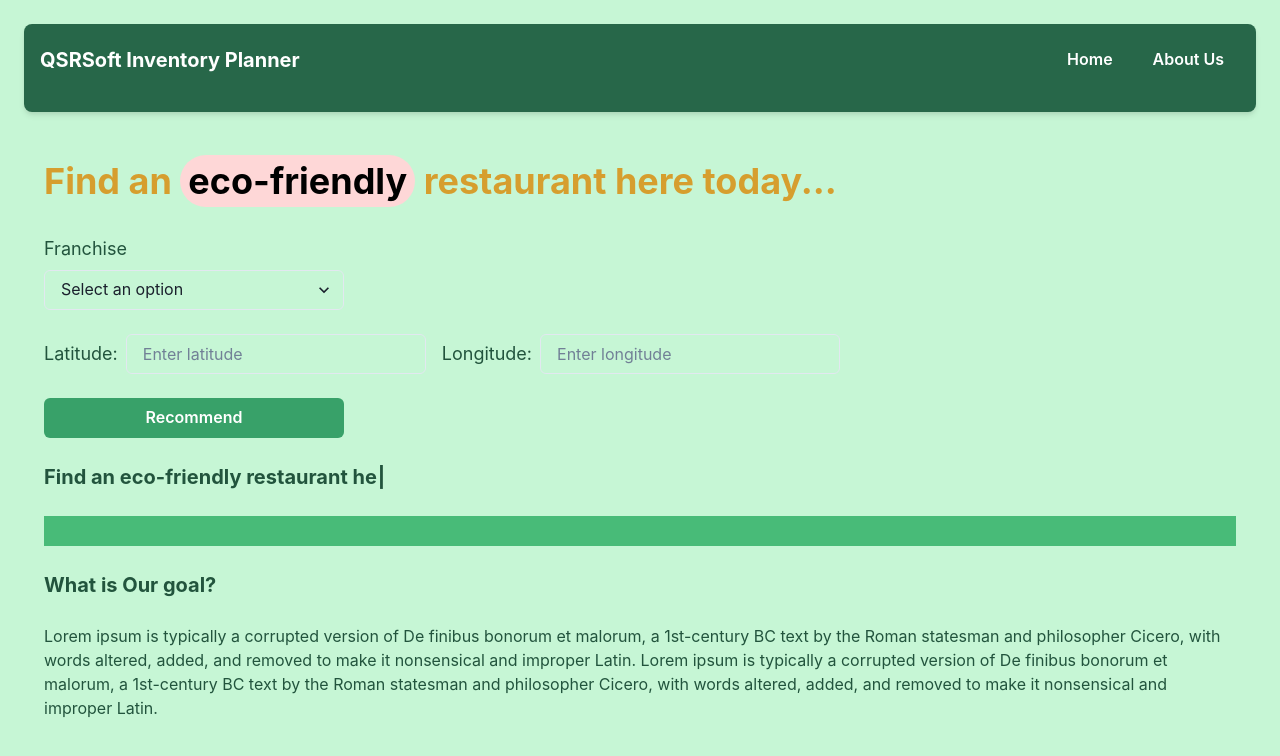
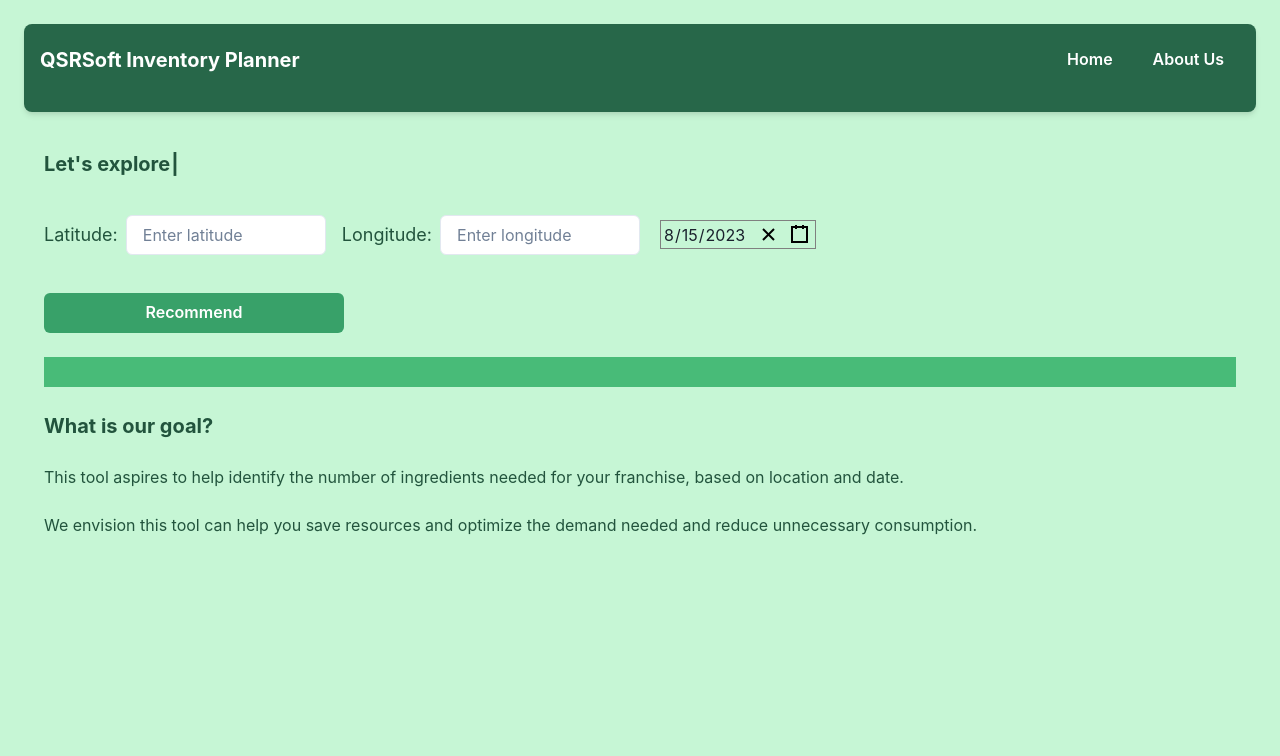
Before and after one commit to Riya500-git/qsrsoft_inventory_planner, a React (Create React App) app: page /mainpage in a window 1280 px wide. Shown: the top 756 px of the page. Built offline with nearby package versions, Linux system fonts and the light colour scheme.

Commit message:
Improve how API response is displayed

```diff
--- a/package.json
+++ b/package.json
@@ -12,6 +12,7 @@
     "@testing-library/user-event": "^13.5.0",
     "framer-motion": "^10.15.1",
     "react": "^18.2.0",
+    "react-date-picker": "^10.5.0",
     "react-dom": "^18.2.0",
     "react-router-dom": "^6.15.0",
     "react-scripts": "5.0.1",
--- a/src/MainPage.js
+++ b/src/MainPage.js
@@ -1,32 +1,42 @@
-import React, { useState, useEffect } from 'react';
+import React, { useState } from 'react';
 import {
   Box,
   Text,
   Input,
   Button,
   ChakraProvider,
-  Select,
   Flex,
   Heading,
-  Highlight,
+  Table,
+  Tr,
+  Td,
+  Tbody,
+  Thead,
+  Th
 } from '@chakra-ui/react';
 import Typewriter from 'typewriter-effect';
+import DatePicker from 'react-date-picker';
+import 'react-date-picker/dist/DatePicker.css';
+import 'react-calendar/dist/Calendar.css';
 
 function MainPage() {
   const [latitude, setLatitude] = useState('');
   const [longitude, setLongitude] = useState('');
-  const [expectedDate, setExpectedDate] = useState('');
-  const [output, setOutput] = useState('');
+  const [date, setDate] = useState(new Date());
+  const [output, setOutput] = useState([]);
+  const [dataExists, setDataExists] = useState(false);
 
   const handleRecommend = async () => {
-    if (!latitude || !longitude) {
+    if (!latitude || !longitude || !date) {
       setOutput("Invalid inputs");
       return;
     }
-    fetch("http://127.0.0.1:5000/inventory?location_id=1&item_id=1&week=1&month=1", {mode:'cors'})
+
+    fetch(`http://127.0.0.1:5000/inventory?lat=${latitude}&lon=${longitude}&date=${date.toISOString().split('T')[0]}`, {mode:'cors'})
       .then((response) => response.json())
       .then((json) => {
         setOutput(json);
+        setDataExists(true);
       });
   };
 
@@ -48,23 +58,25 @@ function MainPage() {
         </Box>
 
         <Box ml={5} mr={5} mt={10}>
-          <Heading lineHeight="tall" color="yellow.500">
+          {/* <Heading lineHeight="tall" color="yellow.500">
             <Highlight
-              query="eco-friendly"
+              query="inventory"
               styles={{ px: '2', py: '1', rounded: 'full', bg: 'red.100' }}
             >
-              Find an eco-friendly restaurant here today...
-            </Highlight>
+              Let's explore your inventory needs
+            </Highlight> */}
+            <Heading>
+          <Text mt={6} fontSize="xl" color="green.800" fontWeight="bold">
+            <Typewriter
+              options={{
+                strings: ["Let's explore your inventory needs"],
+                autoStart: true,
+                loop: true,
+                delay: 50,
+              }}
+            />
+          </Text>
           </Heading>
-
-          <Text fontSize="lg" textAlign="left" mt={6} color="green.800">
-            Franchise
-          </Text>
-          <Select mt={2} placeholder="Select an option" width="300px">
-            <option>Option 1</option>
-            <option>Option 2</option>
-            <option>Option 3</option>
-          </Select>
 
           <Flex mt={6} align="baseline">
             <Text fontSize="lg" textAlign="left" mr={2} color="green.800">
@@ -75,7 +87,8 @@ function MainPage() {
               placeholder="Enter latitude"
               value={latitude}
               onChange={(e) => setLatitude(e.target.value)}
-              width="300px"
+              width="200px"
+              style={{background:"white"}}
             />
             <Text fontSize="lg" textAlign="left" ml={4} mr={2} color="green.800">
               Longitude:
@@ -85,36 +98,54 @@ function MainPage() {
               placeholder="Enter longitude"
               value={longitude}
               onChange={(e) => setLongitude(e.target.value)}
-              width="300px"
+              width="200px"
+              style={{background:"white"}}
             />
+            <div style={{ padding: "20px"}}>
+              <DatePicker onChange={setDate} value={date} />
+            </div>
           </Flex>
 
           <Button mt={6} colorScheme="green" onClick={handleRecommend} width="300px">
             Recommend
           </Button>
-
-          <Text fontSize="lg" textAlign="left" mr={2} color="green.800">
-            {output}
-          </Text>
-
-          <Text mt={6} fontSize="xl" color="green.800" fontWeight="bold">
-            <Typewriter
-              options={{
-                strings: ['Find an eco-friendly restaurant here today...'],
-                autoStart: true,
-                loop: true,
-              }}
-            />
-          </Text>
-
+          {dataExists ?
+          <>
+          <Table style={{borderWidth: "1px", borderColor: "black", tableLayout: "fixed", width: "300px", marginTop: "20px"}}>
+            <Thead style={{borderColor: "black"}}>
+              <Tr>
+                <Th>Item</Th>
+                <Th>Quantity</Th>
+              </Tr>
+            </Thead>
+            <Tbody >
+              {
+                output.map((a) => {return (
+                  <Tr>
+                    <Td style={{borderColor: "black"}}>
+                      {a[0]}
+                    </Td>
+                    <Td style={{borderColor: "black"}}>
+                      {Math.abs(a[1])}
+                    </Td>
+                  </Tr>
+                )})
+              }
+            </Tbody>
+          </Table>
+          <Text paddingTop="12" fontSize="sm" textAlign="left" mr={2} color="green.800">
+            All data is fictional for the purpose of this project.
+          </Text> </> : <></>}
           <Box bg="green.400" width="100%" height="30px" mt={6}></Box>
 
           <Text mt={6} fontSize="xl" fontWeight="bold" color="green.800">
-            What is Our goal?
+            What is our goal?
             </Text>
           <Text mt={6} color="green.800">
-          Lorem ipsum is typically a corrupted version of De finibus bonorum et malorum, a 1st-century BC text by the Roman statesman and philosopher Cicero, with words altered, added, and removed to make it nonsensical and improper Latin.
-          Lorem ipsum is typically a corrupted version of De finibus bonorum et malorum, a 1st-century BC text by the Roman statesman and philosopher Cicero, with words altered, added, and removed to make it nonsensical and improper Latin.
+            This tool aspires to help identify the number of ingredients needed for your franchise, based on location and date.
+            <br/>
+            <br/>
+            We envision this tool can help you save resources and optimize the demand needed and reduce unnecessary consumption.
           </Text>
         </Box>
       </Box>
--- a/src/index.css
+++ b/src/index.css
@@ -5,6 +5,7 @@ body {
     sans-serif;
   -webkit-font-smoothing: antialiased;
   -moz-osx-font-smoothing: grayscale;
+  border-color: black;
 }
 
 code {
```
